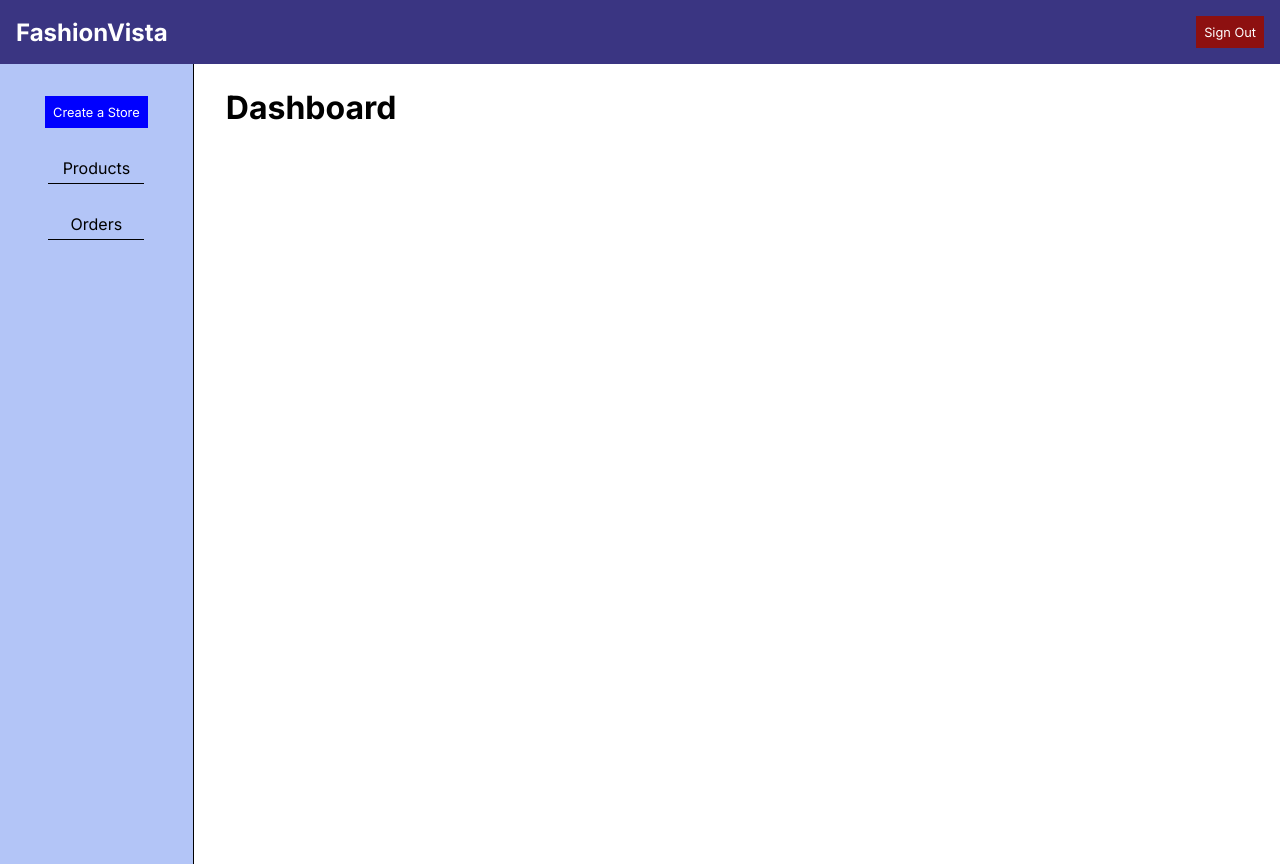
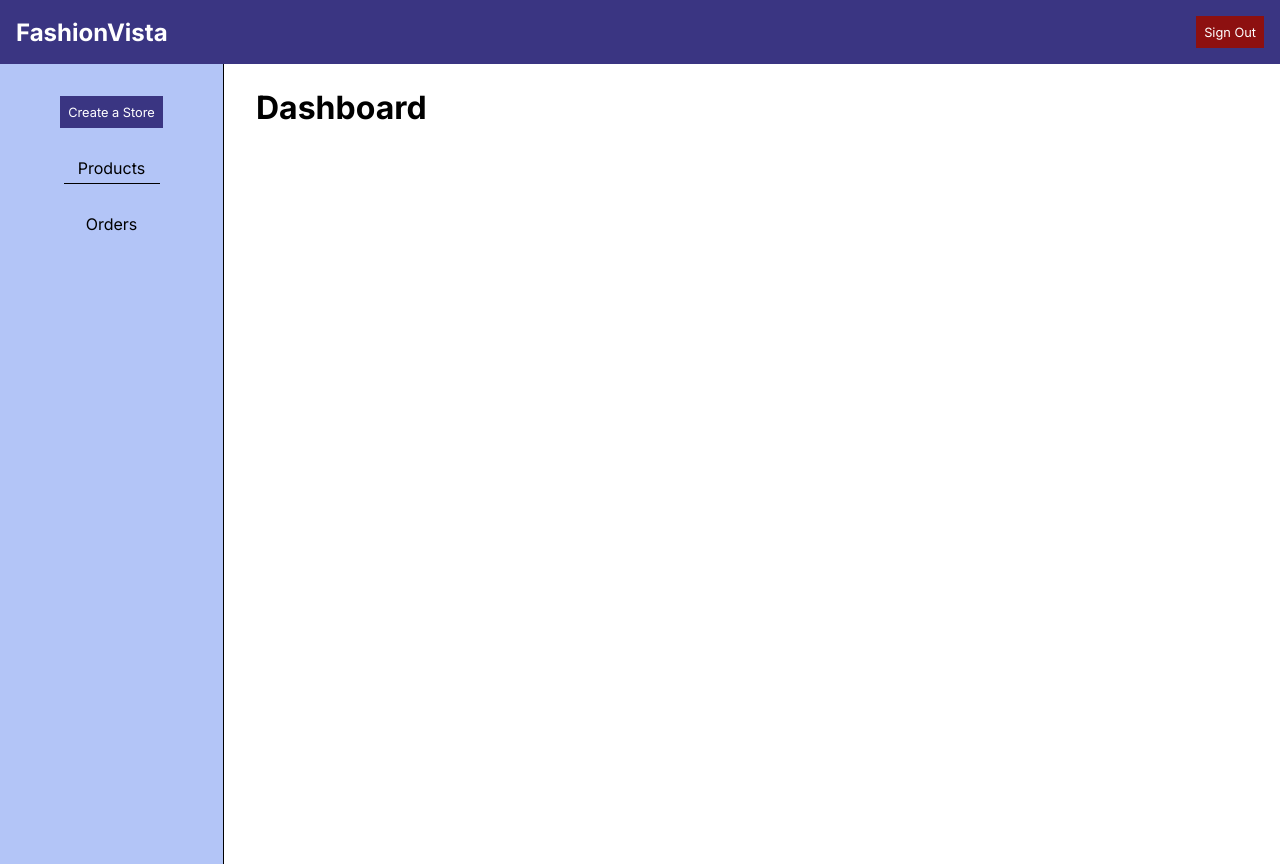
Before and after one commit to chingu-voyages/v45-tier3-team-43, a Next.js app: page /dashboard in a window 1280 px wide. Built offline with nearby package versions, Linux system fonts and the light colour scheme; no server answers; the database is empty.

Commit message:
changed button colors in dashboard page

```diff
--- a/app/dashboard/DashboardClient.module.css
+++ b/app/dashboard/DashboardClient.module.css
@@ -23,7 +23,7 @@
   height: 2rem;
   font: inherit;
   padding-inline: 0.5rem;
-  background-color: blue;
+  background-color: hsl(244, 42%, 36%);
   color: white;
   border: none;
   cursor: pointer;
@@ -77,6 +77,7 @@
   justify-content: center;
   align-items: center;
   gap: 1rem;
+  flex-shrink: 0;
 }
 
 .tabButtons {
@@ -93,9 +94,13 @@
   padding-inline: 0.5rem;
   background-color: transparent;
   border: none;
-  border-bottom: 1px solid black;
+  /* border-bottom: 1px solid black; */
   color: black;
   cursor: pointer;
+}
+
+.tabButtons .activeTab {
+  border-bottom: 1px solid black;
 }
 
 .screen {
--- a/app/dashboard/DashboardClient.tsx
+++ b/app/dashboard/DashboardClient.tsx
@@ -130,8 +130,18 @@ const DashboardClient: React.FC<DashboardClientProps> = ({
               </button>
             )}
             <div className={classes.tabButtons}>
-              <button onClick={() => setTab("productsTab")}>Products</button>
-              <button onClick={() => setTab("ordersTab")}>Orders</button>
+              <button
+                onClick={() => setTab("productsTab")}
+                className={tab === "productsTab" ? classes.activeTab : ""}
+              >
+                Products
+              </button>
+              <button
+                onClick={() => setTab("ordersTab")}
+                className={tab === "ordersTab" ? classes.activeTab : ""}
+              >
+                Orders
+              </button>
             </div>
           </div>
           {tab === "productsTab" && (
```
